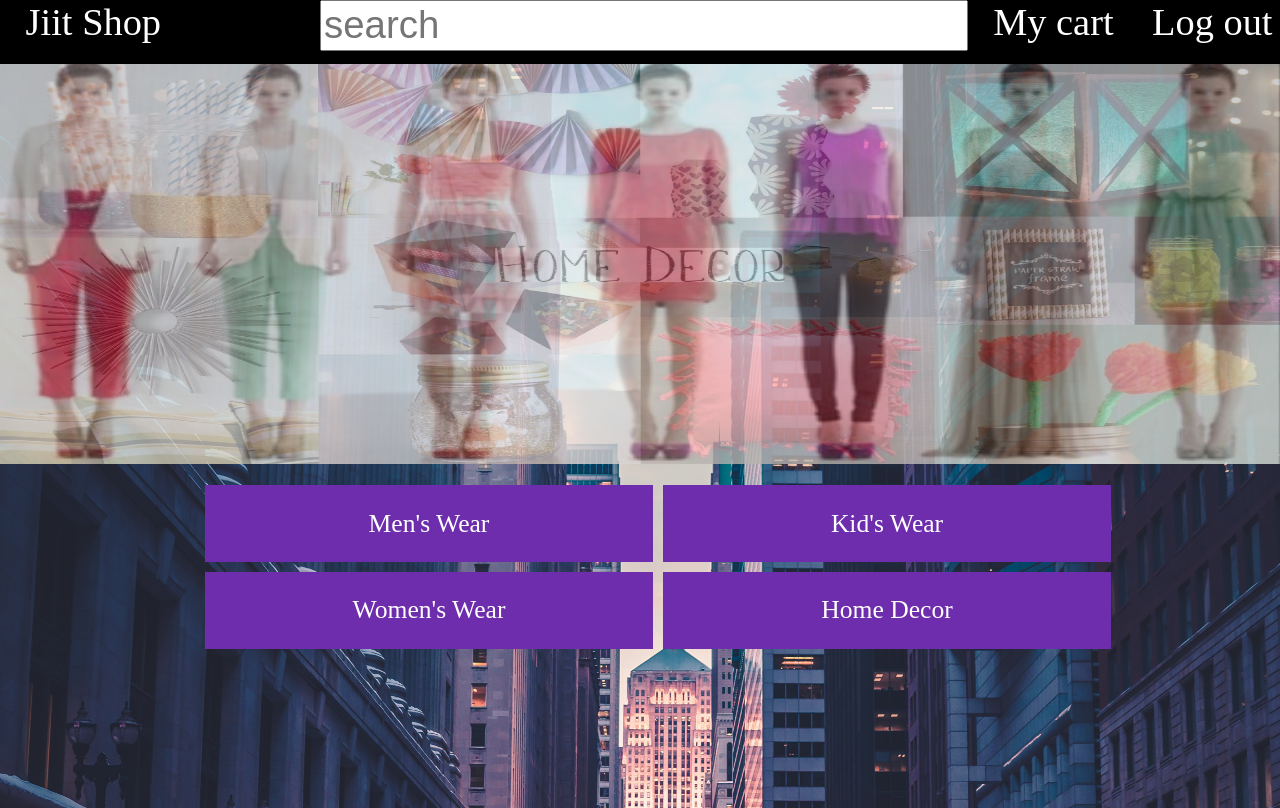
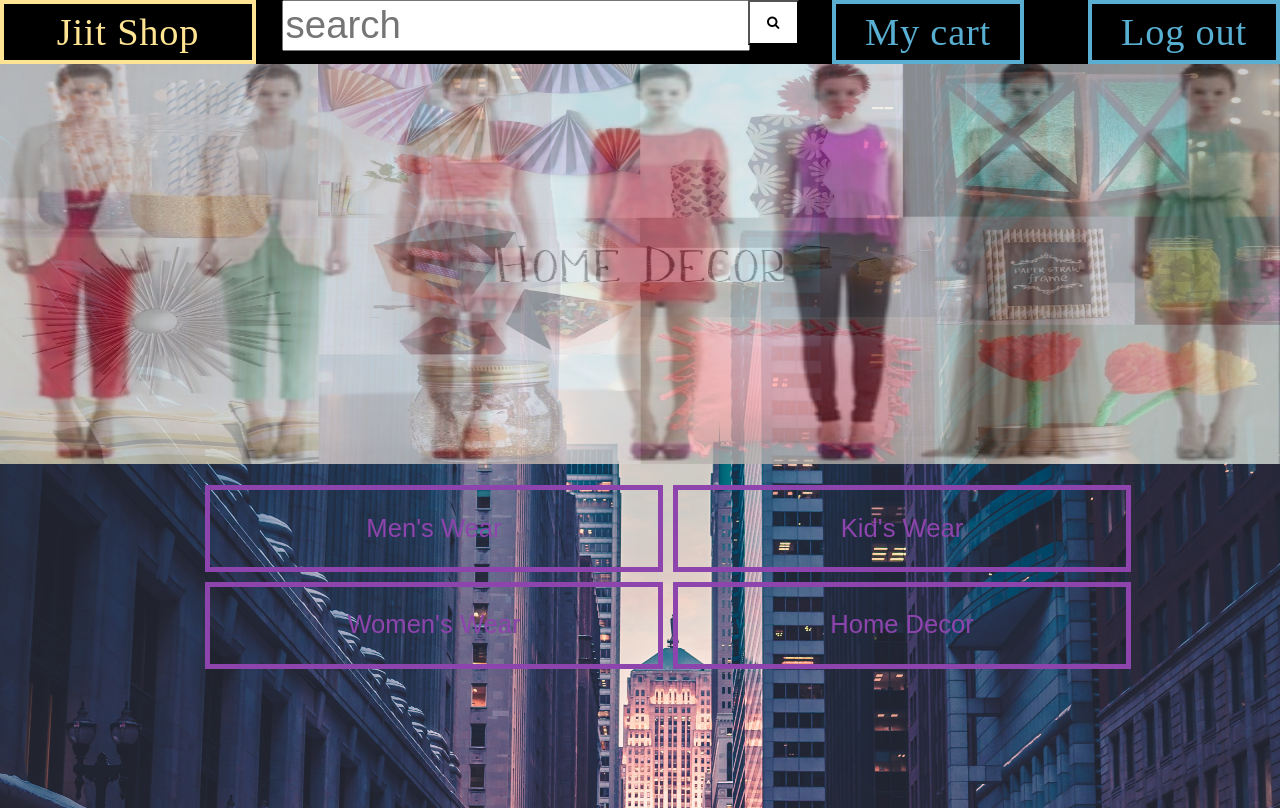
Before and after one commit to suyashsingh234/Ecommerce-Site, a PHP site: page /hpage.php in a window 1280 px wide. Run offline with PHP 8.4, Linux system fonts and the light colour scheme; the visitor is signed in with stand-in values (Sample User, id 1).

Commit message:
styled buttons and added search functionality

```diff
--- a/hpage.css
+++ b/hpage.css
@@ -91,21 +91,30 @@ html,body
 	position: absolute;
 	top:60%;
 	width:100%;
-	display: block;
+	display: flex;
+	flex-wrap: wrap;
 }
 .items .ItemType{
+	cursor: pointer;
 	position: relative;
 	left:15%;
 	float:left;
 	width: 35%;
 	height:30%;
-	color:white;
 	margin: 5px;
-	background-color: #6d2dad;
-	display: block;
+  display: inline-block;
+  border: 5px solid #8e44ad;
+  color: #8e44ad;
+  font-family: arial;
+  background-image: linear-gradient(#8e44ad, #8e44ad);
+  background-position: 50% 50%;
+  background-repeat: no-repeat;
+  background-size: 0% 100%;
+  transition: background-size .5s, color .5s;
 }
 .items .ItemType:hover{
-	background-color: #f619fa;
+	 background-size: 100% 100%;
+   color: #fff;
 }
 .items .ItemType p{
 	text-align: center;
@@ -113,10 +122,13 @@ html,body
 	line-height: 100%;
 	font-size: 2vw;
 }
+
 @media only screen and (max-width:960px){
+	.items{
+		flex-direction: column;
+	}
 	.items .ItemType{
 		left:32.5%;
-		float: none;
 		height:75%;
 		font-size: 10vw;
 	}
--- a/hpage.php
+++ b/hpage.php
@@ -29,7 +29,6 @@
 				<div id="hd" class="ItemType">
 					<p>Home Decor</p>
 				</div>
-		</div>
 			<script src="hpage.js"></script>
 	</body>
 </html>
--- a/nav.css
+++ b/nav.css
@@ -14,30 +14,101 @@
 	font-size: 3vw;
 }
 #nav #title{
+	display : flex;
+  align-items : center;
+	justify-content: center;
 	position: absolute;
-	left: 2%;
+	left: 0%;
 	width:20%;
 }
-#nav #title:hover, #nav #login:hover,#nav #cart:hover, #nav #logout:hover{
+/* #nav #title:hover, #nav #login:hover,#nav #cart:hover, #nav #logout:hover{
 	background-color: #6df7f5;
-}
+} */
 #nav #search{
 	position: absolute;
-	left:25%;
-	width:50%;
+	left:22%;
+	width:40%;
 	height: 70%;
 }
 #nav #search #inpsearch{
-	width:100%;
+	position: absolute;
+	left:0%;
+	width:90%;
 	height: 100%;
 	font-size:3vw;
+	display:inline-block;
+}
+#nav #search button{
+	position: absolute;
+	left:91%;
+	bottom: 0;
+	width:10%;
+	height: 100%;
+	background: white;
 }
 #nav #cart{
+	display : flex;
+  align-items : center;
+	justify-content: center;
 	position: absolute;
-	right:13%;
+	right:20%;
+	width: 15%;
 }
 #nav #login, #nav #logout{
+	display : flex;
+  align-items : center;
+	justify-content: center;
 	position: absolute;
 	right:0%;
-	width:10%;
+	width:15%;
 }
+.draw-border {
+	 box-shadow: inset 0 0 0 4px #58afd1;
+	 color: #58afd1;
+	 transition: color 0.25s 0.0833333333s;
+	 position: relative;
+}
+ .draw-border::before, .draw-border::after {
+	 border: 0 solid transparent;
+	 box-sizing: border-box;
+	 content: '';
+	 pointer-events: none;
+	 position: absolute;
+	 width: 0;
+	 height: 0;
+	 bottom: 0;
+	 right: 0;
+}
+ .draw-border::before {
+	 border-bottom-width: 4px;
+	 border-left-width: 4px;
+}
+ .draw-border::after {
+	 border-top-width: 4px;
+	 border-right-width: 4px;
+}
+ .draw-border:hover {
+	 color: #ffe593;
+}
+ .draw-border:hover::before, .draw-border:hover::after {
+	 border-color: #ffe593;
+	 transition: border-color 0s, width 0.25s, height 0.25s;
+	 width: 100%;
+	 height: 100%;
+}
+ .draw-border:hover::before {
+	 transition-delay: 0s, 0s, 0.25s;
+}
+ .draw-border:hover::after {
+	 transition-delay: 0s, 0.25s, 0s;
+}
+ .btn {
+	 background: none;
+	 border: none;
+	 cursor: pointer;
+	 letter-spacing: 0.05rem;
+	 text-align: center;
+}
+ .btn:focus {
+	 outline: 2px dotted #55d7dc;
+}
--- a/navbar.php
+++ b/navbar.php
@@ -1,5 +1,6 @@
 <html>
 <link href="nav.css" rel="stylesheet">
+<link rel="stylesheet" href="https://cdnjs.cloudflare.com/ajax/libs/font-awesome/4.7.0/css/font-awesome.min.css">
 <body>
 	<?php
 	session_start();
@@ -7,16 +8,17 @@
 	{
 		?>
 		<div id="nav">
-			<div id="title">
+			<div class="btn draw-border" id="title">
 				Jiit Shop
 			</div>
-			<div id="search">
-				<input id="inpsearch" placeholder="search">
-			</div>
-			<div id="cart">
+			<form id="search" action="search.php" method="POST">
+				<input name="search" id="inpsearch" placeholder="search">
+				<button type="submit"><i class="fa fa-search"></i></button>
+			</form>
+			<div class="btn draw-border" id="cart">
 				My cart
 			</div>
-			<div id="logout">
+			<div class="btn draw-border" id="logout">
 			Log out
 			</div>
 		</div>
@@ -26,13 +28,14 @@
 	else {
 	?>
 	<div id="nav">
-		<div id="title">
+		<div class="btn draw-border" id="title">
 			Jiit Shop
 		</div>
-		<div id="search">
-			<input id="inpsearch" placeholder="search">
-		</div>
-		<div id="login">
+		<form id="search" action="search.php" method="POST">
+			<input name="search" id="inpsearch" placeholder="search">
+			<button type="submit"><i class="fa fa-search"></i></button>
+		</form>
+		<div class="btn draw-border" id="login">
 			Log in
 		</div>
 	</div>
```
Also changed, not shown: search.php (added, +44 -0 lines), images/search.png (added).
